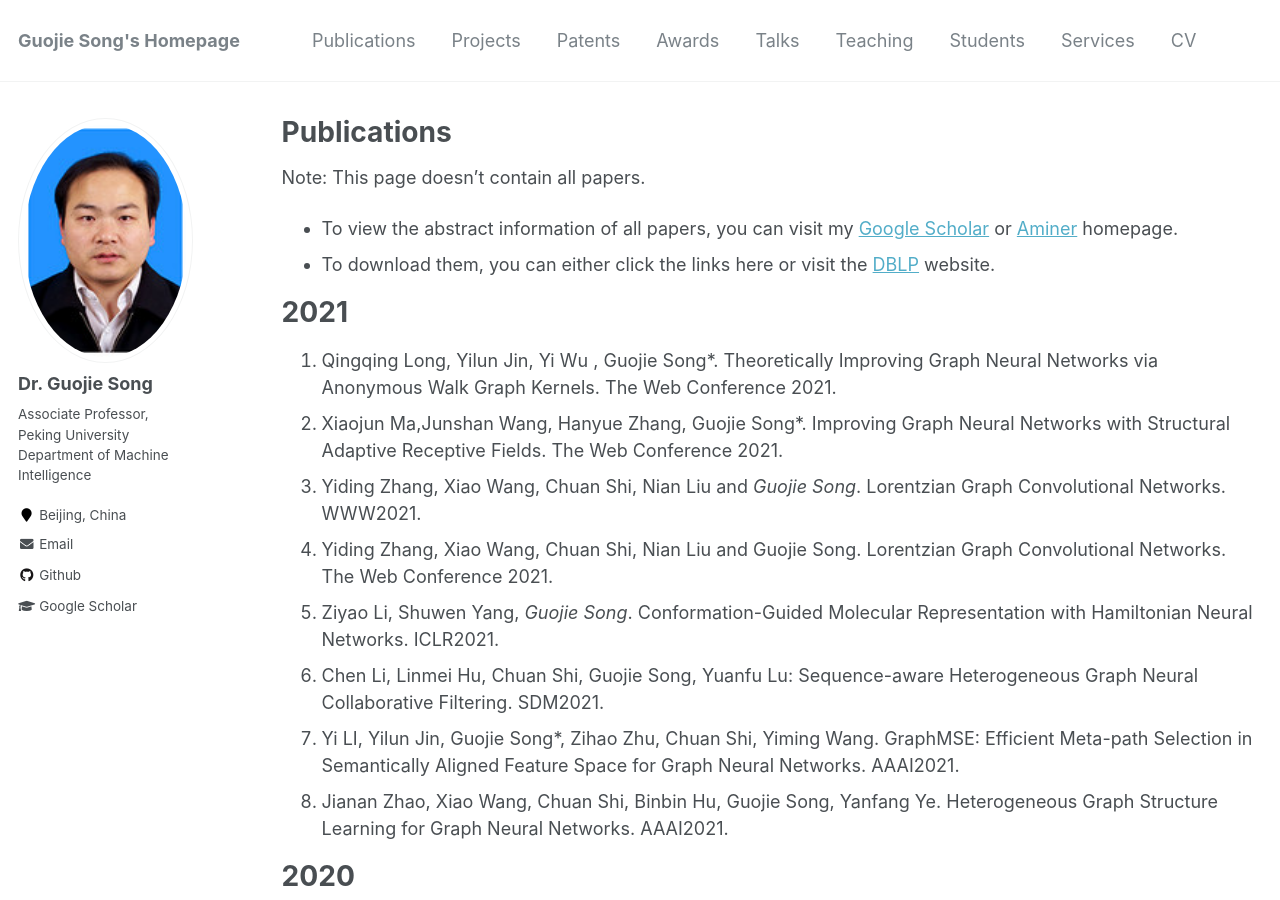
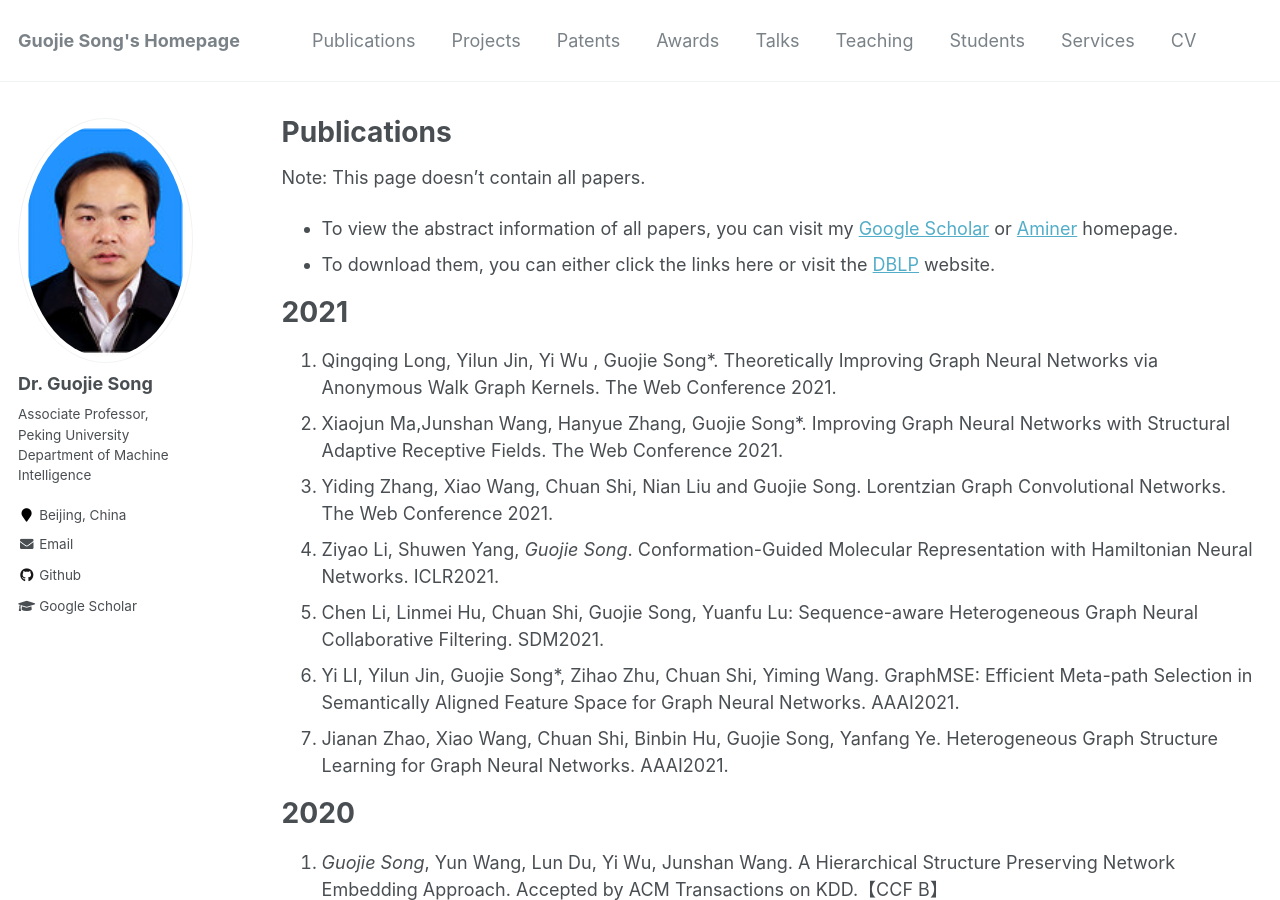
Before and after one commit to gjsong-pku/gjsong-pku.github.io, a Jekyll site: the page built from _pages/publications.md, in a window 1280 px wide and 900 px high. Built offline with Jekyll 4.4.1, drawn with Linux system fonts in a browser that asks for light colours.

Commit message:
Update publications.md

```diff
--- a/_pages/publications.md
+++ b/_pages/publications.md
@@ -12,9 +12,8 @@ Note: This page doesn't contain all papers.
 - To download them, you can either click the links here or visit the [DBLP](https://dblp.uni-trier.de/pers/hd/s/Song:Guojie) website.
 
 # 2021
-8. Qingqing Long, Yilun Jin, Yi Wu , Guojie Song*. Theoretically Improving Graph Neural Networks via Anonymous Walk Graph Kernels. The Web Conference 2021.
-7. Xiaojun Ma,Junshan Wang, Hanyue Zhang, Guojie Song*. Improving Graph Neural Networks with Structural Adaptive Receptive Fields. The Web Conference 2021.
-6. Yiding Zhang, Xiao Wang, Chuan Shi, Nian Liu and *Guojie Song*. Lorentzian Graph Convolutional Networks. WWW2021.
+7. Qingqing Long, Yilun Jin, Yi Wu , Guojie Song*. Theoretically Improving Graph Neural Networks via Anonymous Walk Graph Kernels. The Web Conference 2021.
+6. Xiaojun Ma,Junshan Wang, Hanyue Zhang, Guojie Song*. Improving Graph Neural Networks with Structural Adaptive Receptive Fields. The Web Conference 2021.
 5. Yiding Zhang, Xiao Wang, Chuan Shi, Nian Liu and Guojie Song. Lorentzian Graph Convolutional Networks. The Web Conference 2021.
 4. Ziyao Li, Shuwen Yang, *Guojie Song*. Conformation-Guided Molecular Representation with Hamiltonian Neural Networks. ICLR2021.
 3. Chen Li, Linmei Hu, Chuan Shi, Guojie Song, Yuanfu Lu: Sequence-aware Heterogeneous Graph Neural Collaborative Filtering. SDM2021.
```
